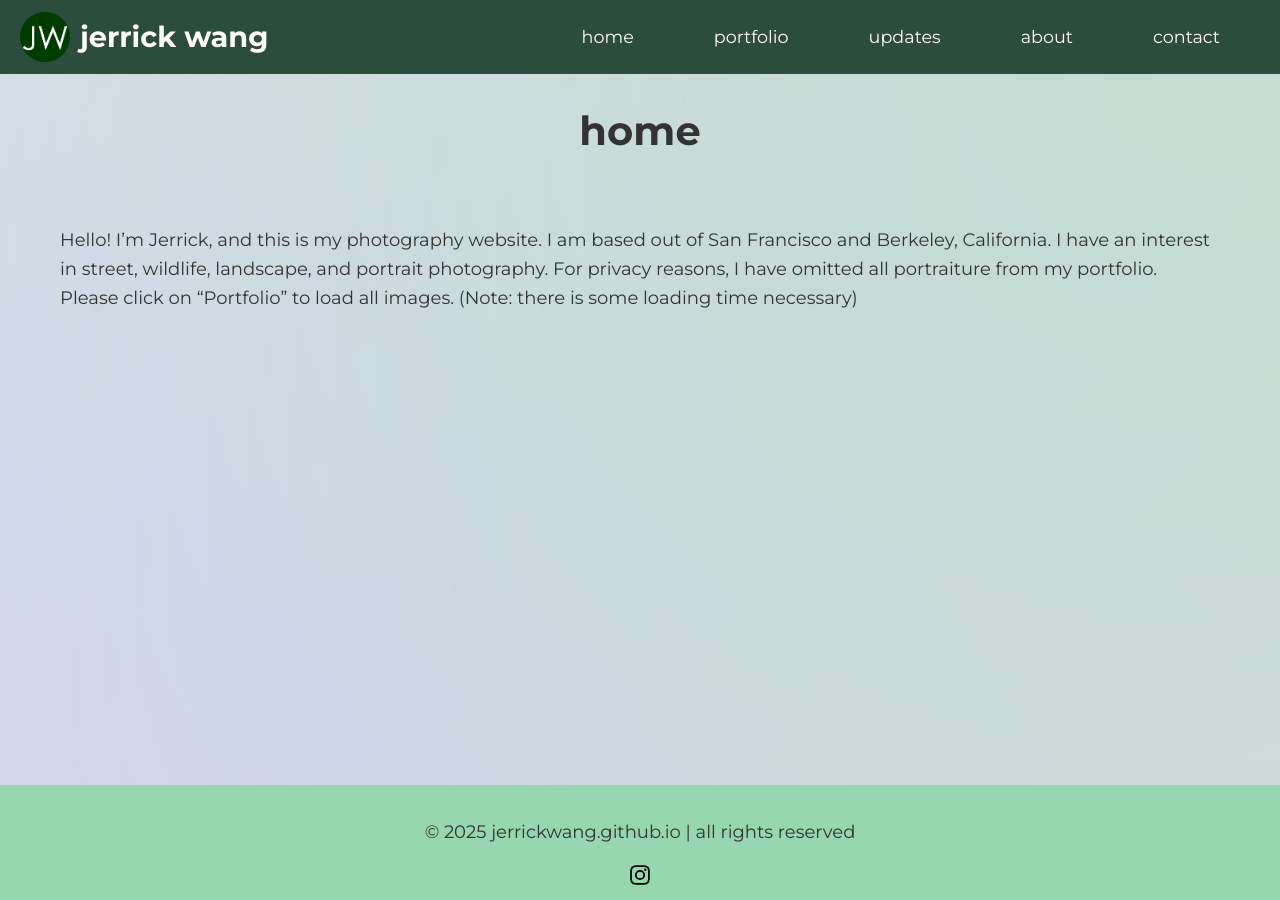
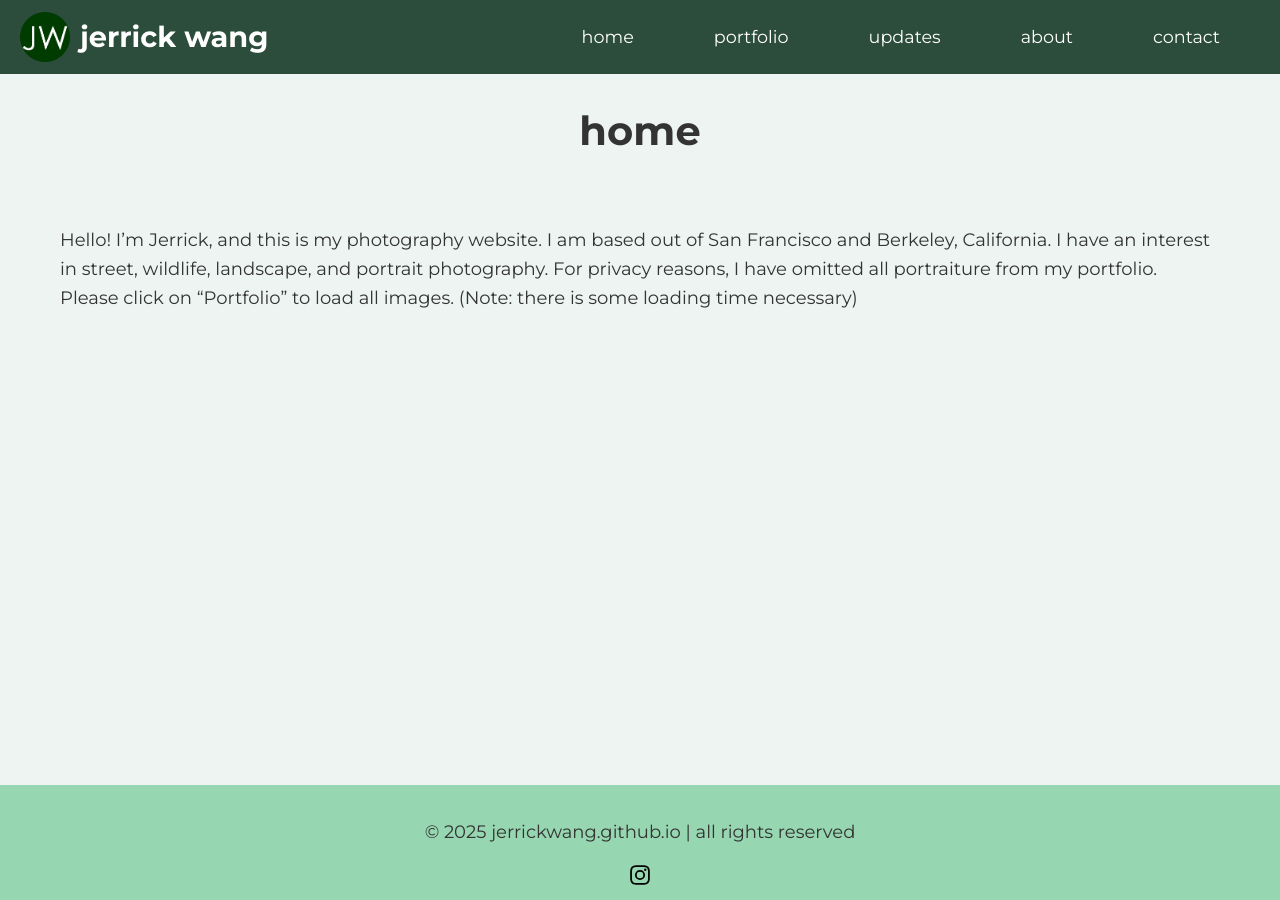
Before and after one commit to jerrickwang/jerrickwang.github.io, a Jekyll site: the page built from index.md, in a window 1280 px wide. Built offline with Jekyll 4.4.1, drawn with Linux system fonts in a browser that asks for light colours.

Commit message:
Update style.css

```diff
--- a/assets/css/style.css
+++ b/assets/css/style.css
@@ -15,36 +15,6 @@ body {
   position: relative;
   overflow-x: hidden;
 }
-
-body::before {
-  content: "";
-  position: fixed;
-  top: -100%;
-  left: -100%;
-  width: 300%;
-  height: 300%;
-  background:
-    radial-gradient(circle at 100% 0%, rgba(255, 0, 150, 0.1), transparent 70%),
-    radial-gradient(circle at 75% 25%, rgba(0, 255, 200, 0.1), transparent 70%),
-    radial-gradient(circle at 50% 0%, rgba(255, 200, 0, 0.1), transparent 70%),
-    radial-gradient(circle at 25% 75%, rgba(0, 150, 255, 0.1), transparent 70%),
-    radial-gradient(circle at 0% 100%, rgba(200, 0, 255, 0.1), transparent 70%),
-    radial-gradient(circle at 50% 100%, rgba(255, 100, 0, 0.1), transparent 70%),
-    radial-gradient(circle at 50% 50%, rgba(0, 255, 100, 0.1), transparent 70%);
-  filter: blur(100px);
-  z-index: -1;
-  animation: ambient-move 15s ease-in-out infinite alternate;
-}
-
-@keyframes ambient-move {
-  from {
-    transform: translate(25%, -25%);
-  }
-  to {
-    transform: translate(-25%, 25%);
-  }
-}
-
 
 nav {
   background: #2d4d3c;
```
